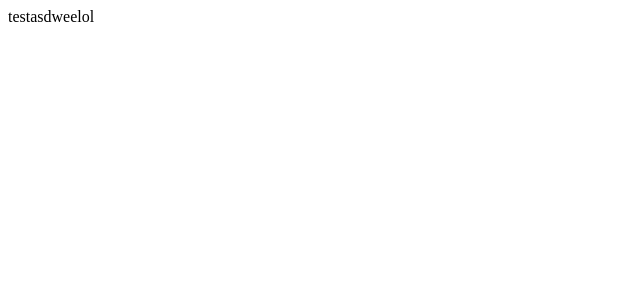
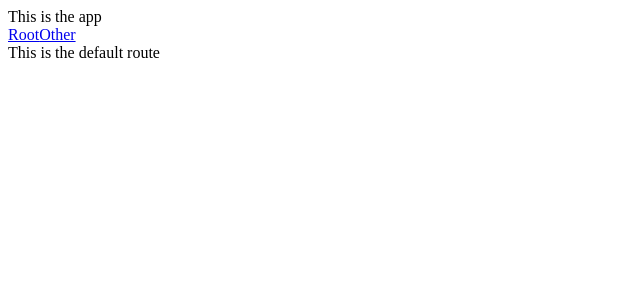
Before and after one commit to henrikhermansen/handlelisteapp, a React app: page / in a window 1280 px wide. Shown: the top 300 px of the page, without its empty margins (0-640 px from the left). Built offline with nearby package versions, Linux system fonts and the light colour scheme.

Commit message:
Testing new router. Making progress on the setup.

```diff
--- a/package.json
+++ b/package.json
@@ -11,7 +11,8 @@
     "build": "webpack",
     "heroku-postbuild": "npm run build",
     "start": "",
-    "lint": "eslint src"
+    "lint": "eslint src/** *.js",
+    "lint:fix": "eslint src/** *.js --fix"
   },
   "repository": {
     "type": "git",
@@ -26,8 +27,11 @@
     "babel-preset-react": "^6.24.1",
     "babel-runtime": "^6.20.0",
     "express": "^4.16.2",
+    "prop-types": "^15.6.0",
     "react": "^16.2.0",
     "react-dom": "^16.2.0",
+    "react-router-dom": "^4.2.2",
+    "redux": "^3.7.2",
     "webpack": "^3.10.0"
   },
   "devDependencies": {
--- a/public/index.html
+++ b/public/index.html
@@ -4,6 +4,6 @@
 </head>
 <body>
 	<div id="main"></div>
-	<script type="text/javascript" src="build/bundle.js"></script>
+	<script type="text/javascript" src="build/app.js"></script>
 </body>
 </html>
--- a/server.js
+++ b/server.js
@@ -1,3 +1,4 @@
+/* eslint-disable no-console */
 const express = require('express');
 const path = require('path');
 
@@ -6,4 +7,5 @@ const PORT = process.env.PORT || 5000;
 express()
   .use(express.static(path.join(__dirname, 'public')))
   .get('/', (req, res) => res.render('public/index'))
+  .get('/*', (req, res) => res.redirect('/'))
   .listen(PORT, () => console.log(`Listening on ${PORT}`));
--- /dev/null
+++ b/src/app.jsx
@@ -0,0 +1,29 @@
+import React from 'react';
+import PropTypes from 'prop-types';
+import { Switch, Route, Redirect, NavLink } from 'react-router-dom';
+
+const Nav = () => (
+  <nav>
+    <NavLink to="/" exact activeClassName="active">Root</NavLink>
+    <NavLink to="/other" exact activeClassName="active">Other</NavLink>
+  </nav>
+);
+
+const DefaultRoute = () => <span>This is the default route</span>;
+const SomeOtherRoute = () => <span>Some other route comes here</span>;
+
+const App = () => (
+  <div>
+    <header>This is the app</header>
+    <Nav />
+    <main>
+      <Switch>
+        <Route path="/" exact component={DefaultRoute} />
+        <Route path="/other" component={SomeOtherRoute} />
+        <Redirect to="/" />
+      </Switch>
+    </main>
+  </div>
+);
+
+export default App;
--- /dev/null
+++ b/src/index.jsx
@@ -0,0 +1,14 @@
+import React from 'react';
+import { render } from 'react-dom';
+import { BrowserRouter } from 'react-router-dom';
+
+import App from './app';
+
+render(
+  (
+    <BrowserRouter>
+      <App />
+    </BrowserRouter>
+  )
+  , document.querySelector('#main'),
+);
--- a/src/test.jsx
+++ /dev/null
@@ -1,4 +0,0 @@
-import React from 'react';
-import { render } from 'react-dom';
-
-render(<span>testasdweelol</span>, document.querySelector('#main'));
--- a/webpack.config.js
+++ b/webpack.config.js
@@ -1,10 +1,10 @@
 const path = require('path');
 
 module.exports = {
-  entry: './src/test.jsx',
+  entry: './src/index.jsx',
   output: {
     path: path.resolve(__dirname, 'public/build'),
-    filename: 'bundle.js',
+    filename: 'app.js',
   },
   module: {
     rules: [
@@ -15,4 +15,7 @@ module.exports = {
       },
     ],
   },
+  resolve: {
+    extensions: ['.js', '.jsx'],
+  },
 };
```
Also changed, not shown: 2 other files (tests, documents, lock files or other folders).
